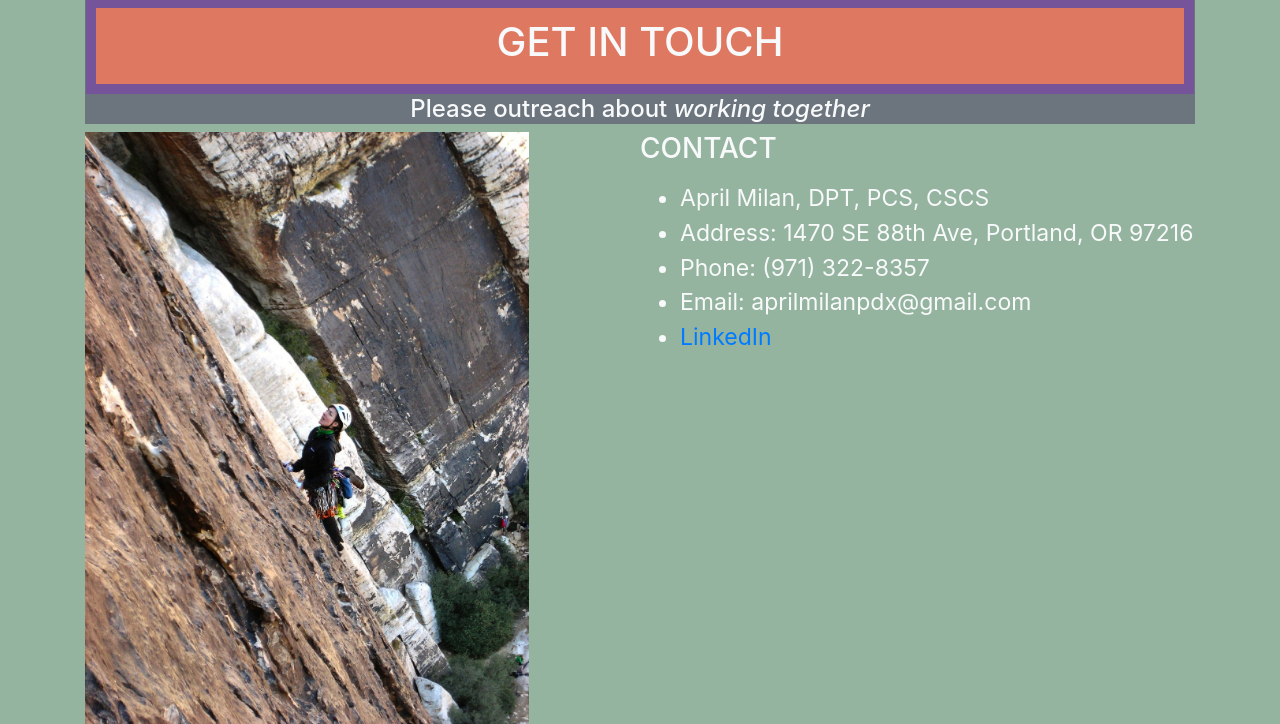
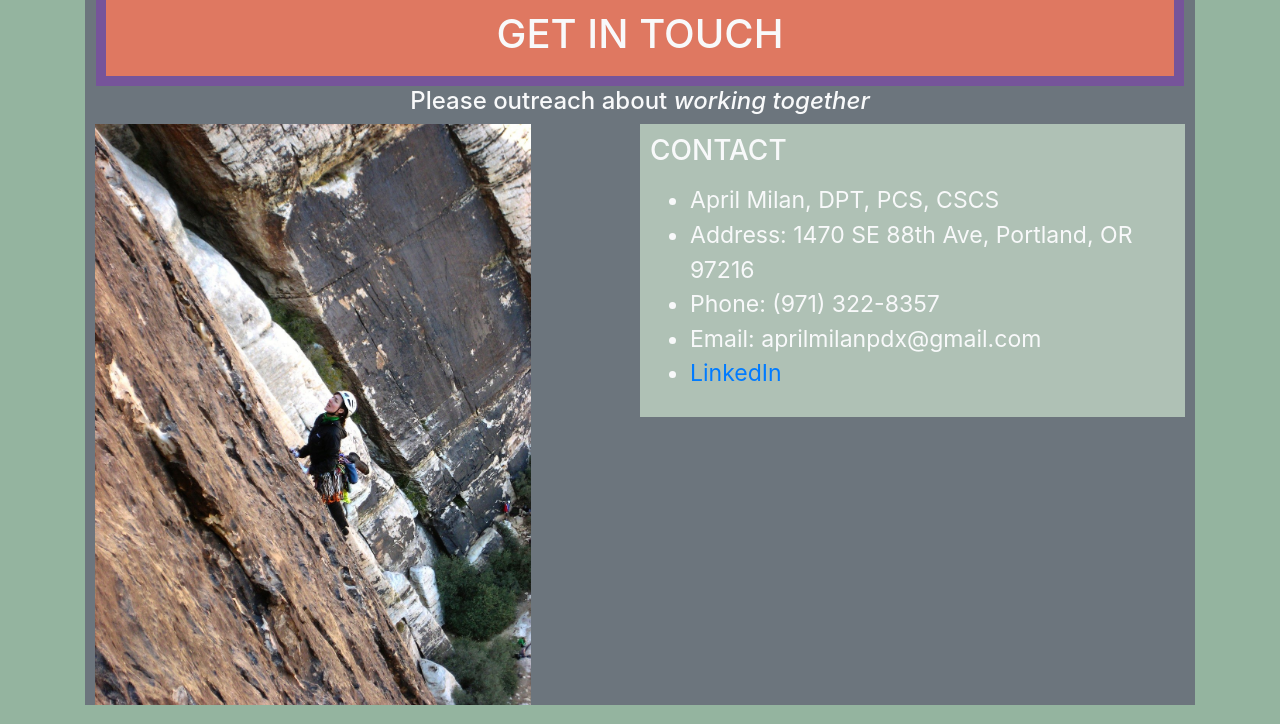
Before and after one commit to aprilmilanpdx/portfolio, a plain HTML site: page index.html in a window 1280 px wide. Shown: the part 2611-3335 px from the top of the page. Drawn offline with Linux system fonts and the light colour scheme.

Commit message:
add padding to container and sidebar

```diff
--- a/css/styles.css
+++ b/css/styles.css
@@ -26,6 +26,10 @@ li {
   font-size: larger;
 }
 
+.container-padding {
+  padding-left: 10px;
+  padding-right: 10px;
+}
 .border-box {
   margin: 1px;
   border: 10px solid #76549a;
@@ -44,13 +48,13 @@ li {
 .main {
   width: 40%;
   height: auto;
-  float: left;
 }
 
 .sidebar {
   width: 50%;
   float: right;
-  background-color: #94b49f;
+  background-color: #afc1b5;
+  padding: 10px;
 }
 
 .bigger {
--- a/index.html
+++ b/index.html
@@ -1,13 +1,15 @@
 <!DOCTYPE html>
 <html lang="en-us">
+
 <head>
   <link href="css/bootstrap.css" rel="stylesheet" type="text/css">
   <link href="css/styles.css" rel="stylesheet" type="text/css" media="all">
   <title>April Milan's Portfolio</title>
 </head>
+
 <body class="background">
   <div class="container">
-    <div class="bg-secondary text-light">
+    <div class="bg-secondary text-light container-padding">
       <div class="border-box">
         <h1>APRIL MILAN</h1>
         <h2>DATA ENGINEERING STUDENT</h2>
@@ -16,7 +18,8 @@
       <div class="border-box">
         <h1>ABOUT ME</h1>
       </div>
-      <p>Master clinician pursuing education in programming to support a career transition into <strong>data engineering.</strong></p>
+      <p>Master clinician pursuing education in programming to support a career transition into <strong>data
+          engineering.</strong></p>
       <div class="row">
         <div class="col-12">
           <h3>SKILLS</h3>
@@ -26,10 +29,14 @@
             <li>Introductory proficiency in HTML, CSS, and Bootstrap</li>
             <li>Introductory proficiency in Visual Studio Code</li>
             <li>Master Clinician: Physical Therapy</li>
-              <li>Empathic leader empowering team members inclusive of members that are disabled, neurodiverse, under-represented, marginalized, and otherwise trauma-affected</li>
-              <li>Seasoned learner with 28 years of clinical experience in the medical field including completion of a clinical doctoral program</li>
-              <li>Equity, inclusion, and diversity champion currently completing sabbatical supporting participation of Black and other under-represented figure skaters  </li>
-              <li>Certified Strength and Conditioning Specialist (CSCS): National Strength and Conditioning Association (NSCA)</li>
+            <li>Empathic leader empowering team members inclusive of members that are disabled, neurodiverse,
+              under-represented, marginalized, and otherwise trauma-affected</li>
+            <li>Seasoned learner with 28 years of clinical experience in the medical field including completion of a
+              clinical doctoral program</li>
+            <li>Equity, inclusion, and diversity champion currently completing sabbatical supporting participation of
+              Black and other under-represented figure skaters </li>
+            <li>Certified Strength and Conditioning Specialist (CSCS): National Strength and Conditioning Association
+              (NSCA)</li>
             <li>Pediatric Clinical Specialist (PCS): American Board of Physical Therapy Specialties (ABPTS)</li>
             <li>Certified Instructor of Infant Massage (CIIM): Foundation for Healthy Family Living</li>
           </ul>
@@ -50,7 +57,8 @@
             <li>Physical Therapist: California Childern's Services, 2000-2005</li>
             <li>Physical Therapist: Los Angeles Unified School District, 1998-2000</li>
             <li>Teaching Assistant Genetics: Washington University in St. Louis, 1994-1995</li>
-              <li>Graduate Laboratory Assistant for The Electronic Systems and Signals Research Laboratory (ESSRL): Washington University in St. Louis, 1991-1992 </li>
+            <li>Graduate Laboratory Assistant for The Electronic Systems and Signals Research Laboratory (ESSRL):
+              Washington University in St. Louis, 1991-1992 </li>
             <li>Diversity in Sport Volunteer: Diversify Ice, 2022-present</li>
             <li>Adaptive Sports Volunteer: Shriners Hospitals for Children, 2012-2020</li>
             <li>Adaptive Ski Volunteer: Oregon Adaptive Sports, 2011-2012</li>
@@ -199,6 +207,7 @@
         <h1>GET IN TOUCH</h1>
       </div>
       <h4>Please outreach about <em>working together</em></h4>
+      <img class="main" src="img/AMactivityphoto.JPG" alt="April Milan rock climbing.">
       <div class="sidebar">
         <h3>CONTACT</h3>
         <p>
@@ -211,7 +220,7 @@
         </ul>
         </p>
       </div>
-    <img class="main" src="img/AMactivityphoto.JPG" alt="April Milan rock climbing.">
+    </div>
   </div>
 </body>
 </html>
```
Lines whose indentation alone changed are shown as unchanged.
